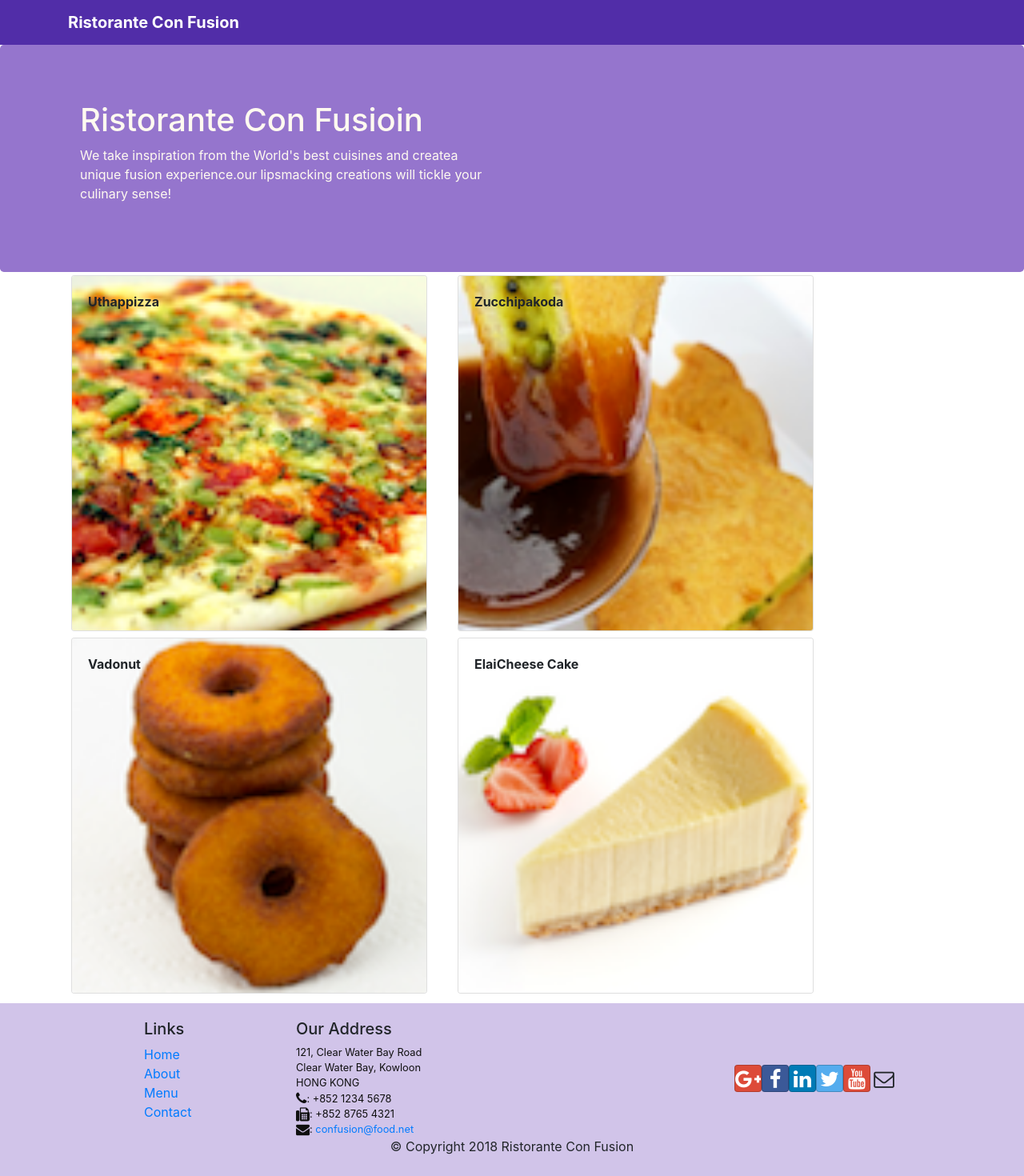
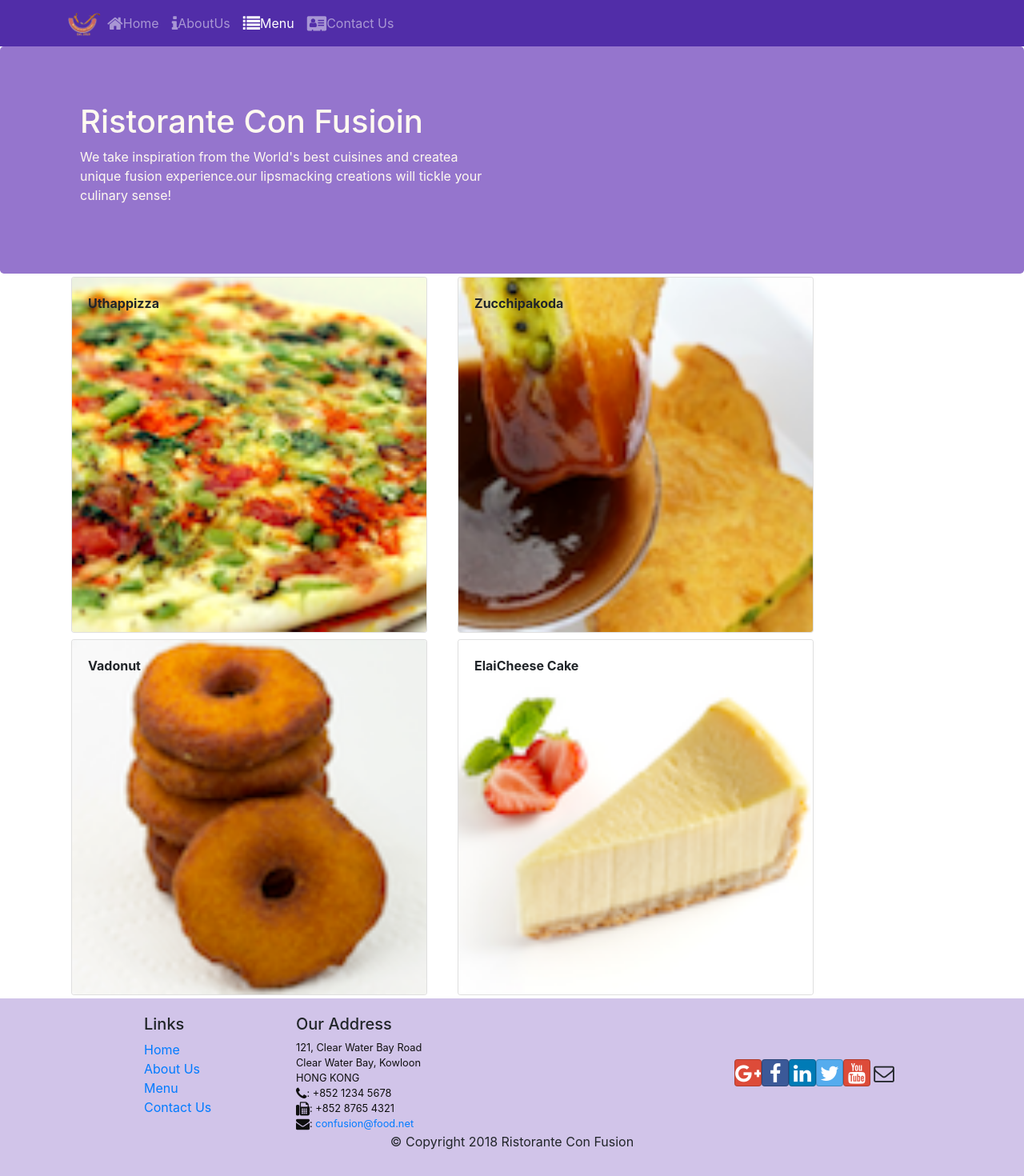
Before and after one commit to naman3112/Restaurant_website_using-_react, a React (Create React App) app: page /menu in a window 1280 px wide. Shown: the top 1470 px of the page at 80% size. Built offline with nearby package versions, Linux system fonts and the light colour scheme.

Commit message:
React router ex-2

```diff
--- a/package.json
+++ b/package.json
@@ -12,6 +12,7 @@
     "react": "^16.12.0",
     "react-dom": "^16.12.0",
     "react-popper": "^0.9.2",
+    "react-router-dom": "^5.1.2",
     "react-scripts": "3.3.0",
     "reactstrap": "^8.2.0"
   },
--- a/src/App.js
+++ b/src/App.js
@@ -1,20 +1,19 @@
 import React, { Component } from 'react';
-
-
 import Main from './components/MainComponent'
 import './App.css';
-
+import { BrowserRouter } from 'react-router-dom';
 class  App extends Component {
 
 render(){
 
   return (
 
+   <BrowserRouter>
+      <div className="App">
+          <Main/>
+      </div>
+   </BrowserRouter>
 
-    <div>
-      <Main/>
-
-    </div>
 );
 }
 
--- a/src/components/FooterComponent.js
+++ b/src/components/FooterComponent.js
@@ -1,4 +1,5 @@
 import React from 'react';
+import { Link} from 'react-router-dom';
 function Footer(props) {
     return(
     <div className="footer">
@@ -7,10 +8,10 @@
                 <div className="col-4 offset-1 col-sm-2">
                     <h5>Links</h5>
                     <ul className="list-unstyled">
-                        <li><a href="#">Home</a></li>
-                        <li><a href="#">About</a></li>
-                        <li><a href="#">Menu</a></li>
-                        <li><a href="contactus.html">Contact</a></li>
+                    <li><Link to='/home'>Home</Link></li>
+                        <li><Link to='/aboutus'>About Us</Link></li>
+                        <li><Link to='/menu'>Menu</Link></li>
+                        <li><Link to='/contactus'>Contact Us</Link></li>
                     </ul>
                 </div>
                 <div className="col-7 col-sm-5">
--- a/src/components/HeaderComponent.js
+++ b/src/components/HeaderComponent.js
@@ -1,16 +1,56 @@
 import React,{Component} from 'react';
-import { NavbarBrand, Navbar,Jumbotron} from 'reactstrap';
-
+import { NavbarBrand, Navbar,Nav,NavbarToggler,Collapse,NavItem,Jumbotron} from 'reactstrap';
+import{NavLink} from 'react-router-dom';
 
 class Header extends Component{
+    constructor(props){
+        super(props);
+        this.state={
+            isNavOpen:false
+        };
+      this.toggleNav=this.toggleNav.bind(this);
+    }
+    toggleNav(){
+        this.setState({
+            isNavOpen:!this.state.isNavOpen
+        });
+    }
     render(){
         return(
            <React.Fragment>
-            <Navbar dark>
+            <Navbar dark expand="md">
             <div className="container">
-              <NavbarBrand href="/">
-                <strong>Ristorante Con Fusion</strong>
+                <NavbarToggler onClick={this.toggleNav}/>
+              <NavbarBrand className="mr-auto" href="/">
+               <img src="assets/images/logo.png" height="30" width="41"
+                alt="Ristronte Con Fusion"/>
                 </NavbarBrand>
+
+<Collapse isOpen={this.state.isNavOpen} navbar>
+            <Nav navbar>
+                <NavItem>
+                    <NavLink className="nav-link" to="/home">
+                        <span className="fa fa-home fa-lg"></span>Home
+                    </NavLink>
+                </NavItem>
+                <NavItem>
+                    <NavLink className="nav-link" to="/aboutus">
+                        <span className="fa fa-info fa-lg"></span>AboutUs
+                    </NavLink>
+                </NavItem>
+                <NavItem>
+                    <NavLink className="nav-link" to="/menu">
+                        <span className="fa fa-list fa-lg"></span>Menu
+                    </NavLink>
+                </NavItem>
+                <NavItem>
+                    <NavLink className="nav-link" to="/contactus">
+                        <span className="fa fa-address-card fa-lg"></span>Contact Us
+                    </NavLink>
+                </NavItem>
+
+            </Nav>
+         </Collapse>
             </div>
           </Navbar>
 
--- /dev/null
+++ b/src/components/HomeComponent.js
@@ -0,0 +1,23 @@
+import React from 'react';
+function Home(props){
+    return(
+        <div className="container">
+            <h4>Home</h4>
+
+        </div>
+    );
+}
+export default Home;
+
+/*
+import React from 'react';
+
+function Home(props) {
+    return(
+      <div className="container">
+        <h4>Home</h4>
+      </div>
+    );
+}
+
+export default Home;   */
--- a/src/components/MainComponent.js
+++ b/src/components/MainComponent.js
@@ -4,33 +4,40 @@
 import Dishdetail from './Dishedetailcomponent.js'
 import Header from './HeaderComponent.js';
 import { DISHES } from '../shared/dishes';
+import Home from "./HomeComponent.js";
+import {Switch, Route, Redirect} from 'react-router-dom';
 
 class  Main extends Component {
   constructor(props){
     super(props);
 
   this.state={
-    dishes: DISHES,
-    selectedDish: null
+    dishes: DISHES
+
   };
 }
 
-onDishSelect(dishId) {
-    this.setState({selectedDish: dishId});
-}
 
 
 render(){
+const HomePage=()=> {
+  return(
+    <Home/>
+  );
+}
 
   return (
 
-
     <div>
       <Header/>
-      <Menu dishes={this.state.dishes}
-       onClick={(dishId) => this.onDishSelect(dishId)}
-       />
-        <Dishdetail  dish1={this.state.dishes.filter((dish)=>dish.id===this.state.selectedDish)[0]}  />
+
+      <Switch>
+          <Route path="/home" component={HomePage}/>
+          <Route exact path="/menu" component={()=><Menu dishes={this.state.dishes}/>}/>
+          <Redirect to="/home"/>
+      </Switch>
+
+
     <Footer/>
     </div>
 );
```
Also changed, not shown: 1 other file (tests, documents, lock files or other folders).
